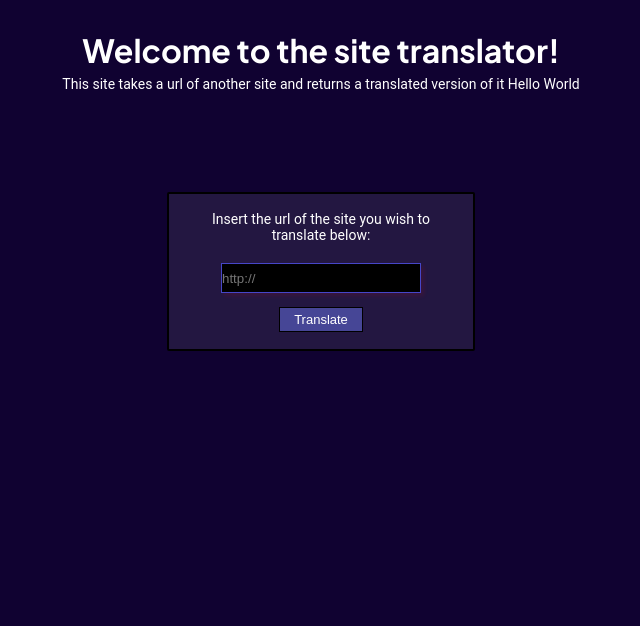
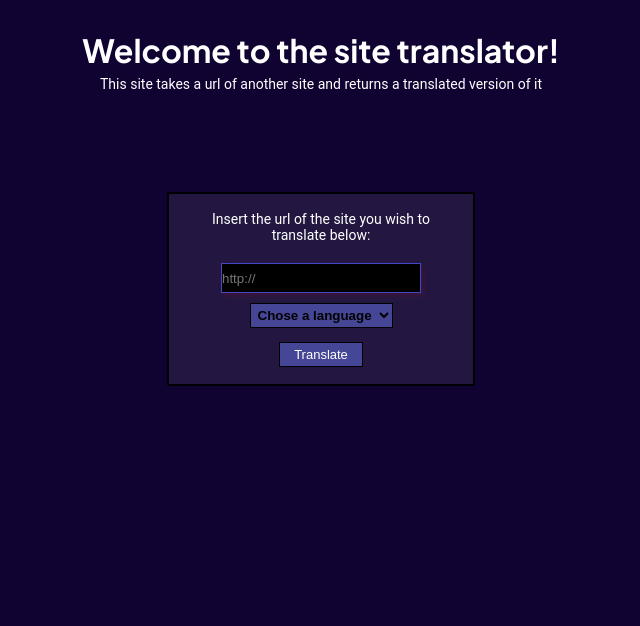
Before and after one commit to ItzTas/siteTranslator, a Django app: page / in a window 1280 px wide. Shown: the top 626 px of the page, without its empty margins (319-959 px from the left). Run offline with Django 5.2, Linux system fonts and the light colour scheme; some web fonts are replaced.

Commit message:
created a select to change the language

```diff
--- a/MainCode/siteTranslator/siteTranslator/translator/static/translator/script.js
+++ /dev/null
@@ -1,4 +0,0 @@
-let inputURL = document.querySelector("#siteURL");
-let p = document.querySelector("p");
-
-p.innerHTML += "Hello World";
--- a/MainCode/siteTranslator/siteTranslator/translator/static/translator/styles.css
+++ b/MainCode/siteTranslator/siteTranslator/translator/static/translator/styles.css
@@ -98,6 +98,15 @@ h6 {
   min-width: 30rem;
   text-align: center;
   border-radius: 2px;
+  align-items: center;
+}
+
+.URLsection select {
+  margin-top: 1rem;
+  background-color: rgb(70, 70, 150);
+  font-weight: bold;
+  padding: 0.3rem;
+  border: 1px solid black;
 }
 
 .URLsection p {
@@ -123,6 +132,10 @@ h6 {
   font-size: 1.3rem;
 }
 
+.URLsection div:nth-child(1) {
+  display: flex;
+}
+
 .mainFooter {
   background-color: gray;
   width: 50vw;
@@ -136,10 +149,6 @@ h6 {
   display: flex;
   align-items: center;
   justify-content: center;
-}
-
-.URLsection div:nth-child(1) {
-  display: flex;
 }
 
 @media (max-width: 880px) {
--- a/MainCode/siteTranslator/siteTranslator/translator/templates/translator/index.html
+++ b/MainCode/siteTranslator/siteTranslator/translator/templates/translator/index.html
@@ -26,9 +26,20 @@
       </p>
     </header>
     <section class="URLsection">
-      <form>
+      <form name="URLform">
         <p>Insert the url of the site you wish to translate below:</p>
-        <input id="siteURL" type="text" placeholder="http://" name="siteURL" />
+        <input
+          required
+          id="siteURL"
+          type="text"
+          placeholder="http://"
+          name="siteURL"
+        />
+        <div>
+          <select required>
+            <option value="">Chose a language</option>
+          </select>
+        </div>
         <div>
           <button type="submit">Translate</button>
         </div>
```
Also changed, not shown: MainCode/siteTranslator/siteTranslator/translator/translator.py (added, +7 -0 lines).
